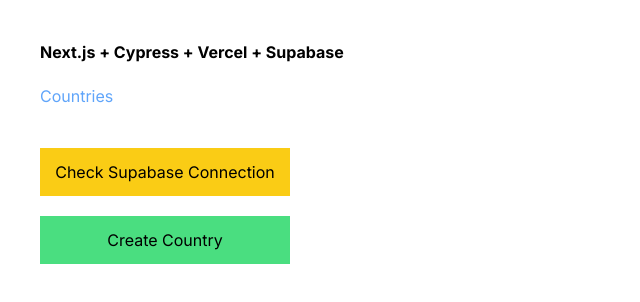
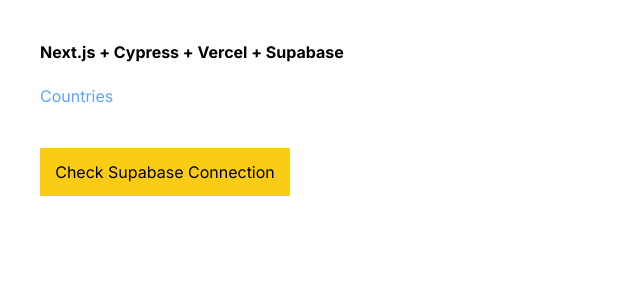
Before and after one commit to GizemUnaal/test-integration, a Next.js app: page / in a window 1280 px wide. Shown: the top 302 px of the page, without its empty margins (0-640 px from the left). Built offline with nearby package versions, Linux system fonts and the light colour scheme.

Commit message:
test: remove unnecessary tests

```diff
--- a/src/app/page.tsx
+++ b/src/app/page.tsx
@@ -13,22 +13,6 @@ export default function Home() {
         console.log("Supabase connection successful:", data);
         setCountries(data);
       }
-    } catch (error) {
-      console.error("Error:", error);
-    }
-  }
-
-  async function createCountry() {
-    try {
-      const { data, error } = await supabase
-        .from("Countries")
-        .insert([{ id: 78, name: "RUSSIA" }]);
-      if (error) {
-        console.error("Error creating country:", error);
-      } else {
-        console.log("Country created successfully:", data);
-      }
-
     } catch (error) {
       console.error("Error:", error);
     }
@@ -52,14 +36,6 @@ export default function Home() {
       >
         Check Supabase Connection
       </button>
-
-      <button
-        className="bg-green-400 w-[250px] p-3"
-        onClick={createCountry}
-        data-cy="createCountry"
-      >
-        Create Country
-      </button>
     </div>
   );
 }
```
Also changed, not shown: 1 other file (tests, documents, lock files or other folders).
